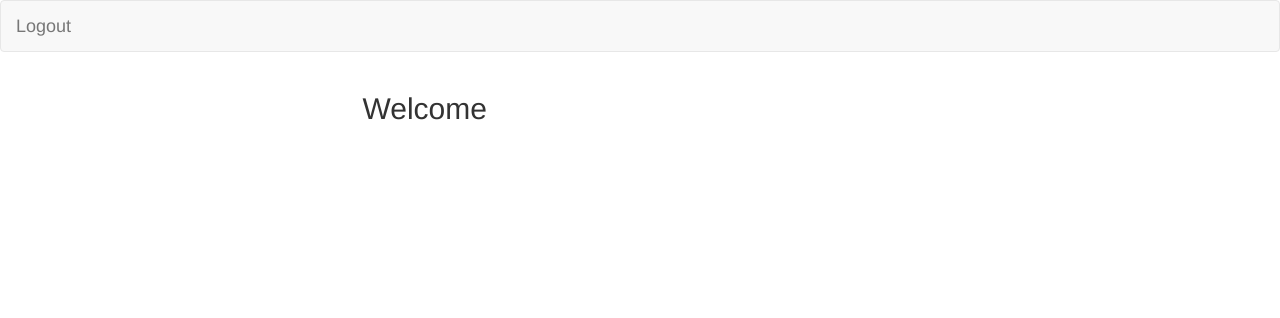
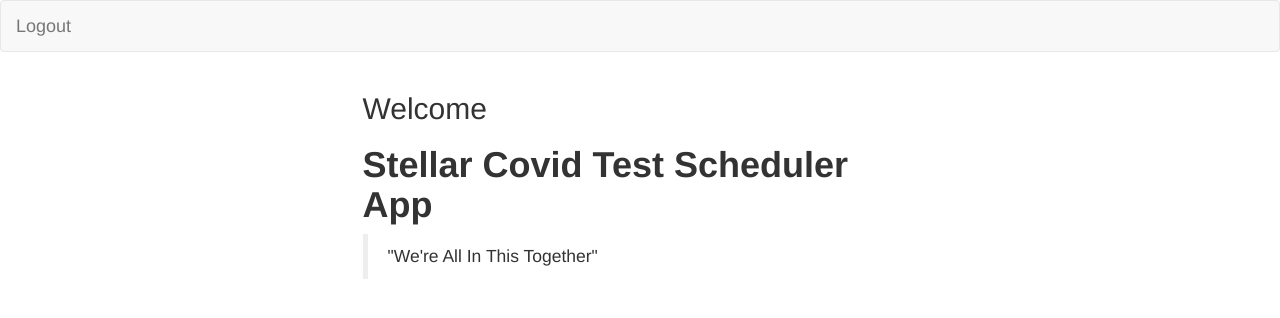
Before and after one commit to jmyardley/stellar-app, a website: page public/members.html in a window 1280 px wide. Drawn offline with nearby package versions, Linux system fonts and the light colour scheme; no server answers.

Commit message:
title bar block quote

```diff
--- a/public/members.html
+++ b/public/members.html
@@ -2,7 +2,7 @@
 <html lang="en">
 
 <head>
-  <title>Passport Authentication</title>
+  <title>Stellar Covid Test Scheduler App</title>
   <meta charset="UTF-8">
   <meta name="viewport" content="width=device-width, initial-scale=1">
   <link rel="stylesheet" href="https://maxcdn.bootstrapcdn.com/bootswatch/3.3.7/lumen/bootstrap.min.css">
@@ -23,6 +23,10 @@
     <div class="row">
       <div class="col-md-6 col-md-offset-3">
         <h2>Welcome <span class="member-name"></span></h2>
+        <header>
+        <h1><strong>Stellar Covid Test Scheduler App</strong></h1>
+        <blockquote>"We're All In This Together"</blockquote>
+      </header>
       </div>
     </div>
 
```
Also changed, not shown: public/signup.html (+1 -0 lines), 1 other file.
